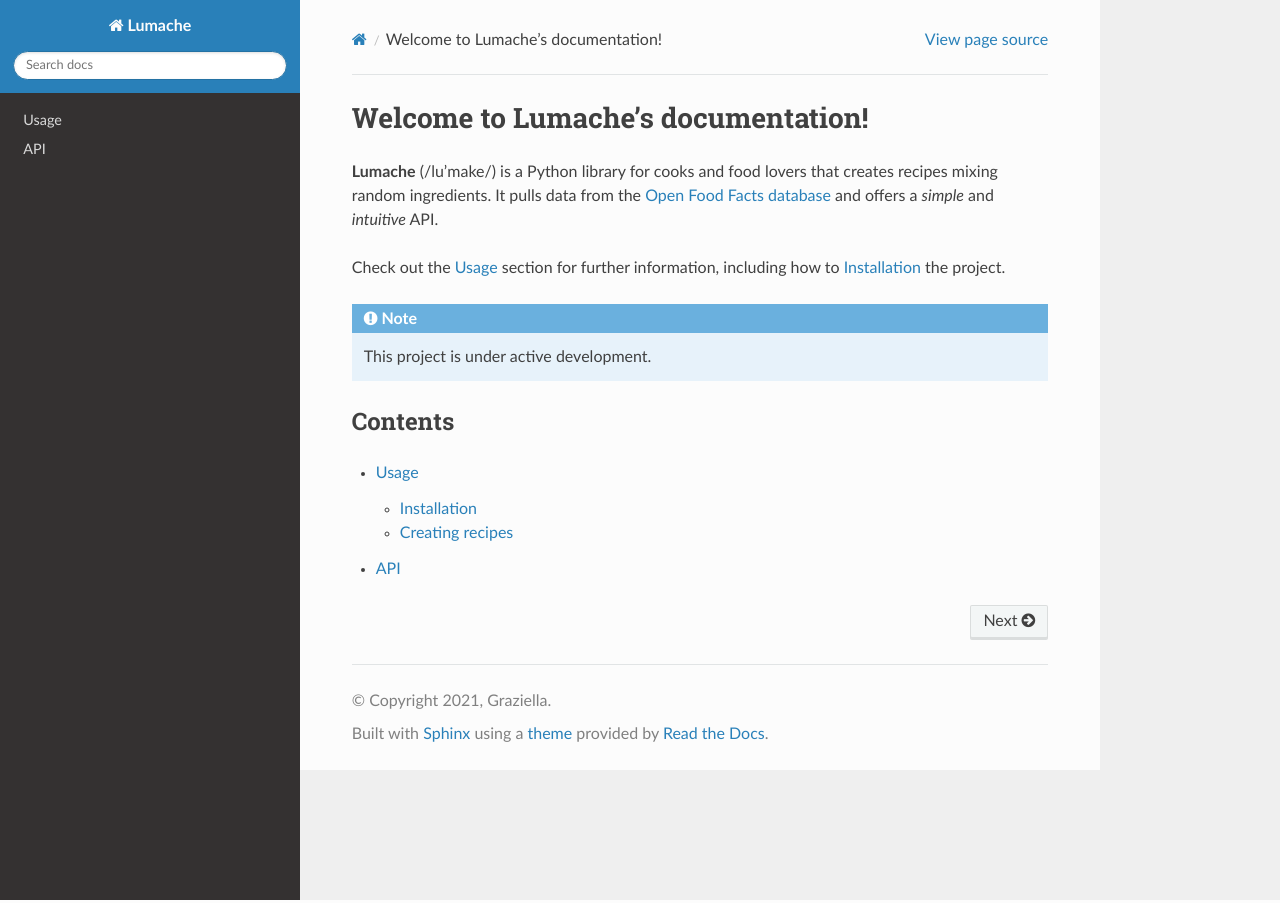
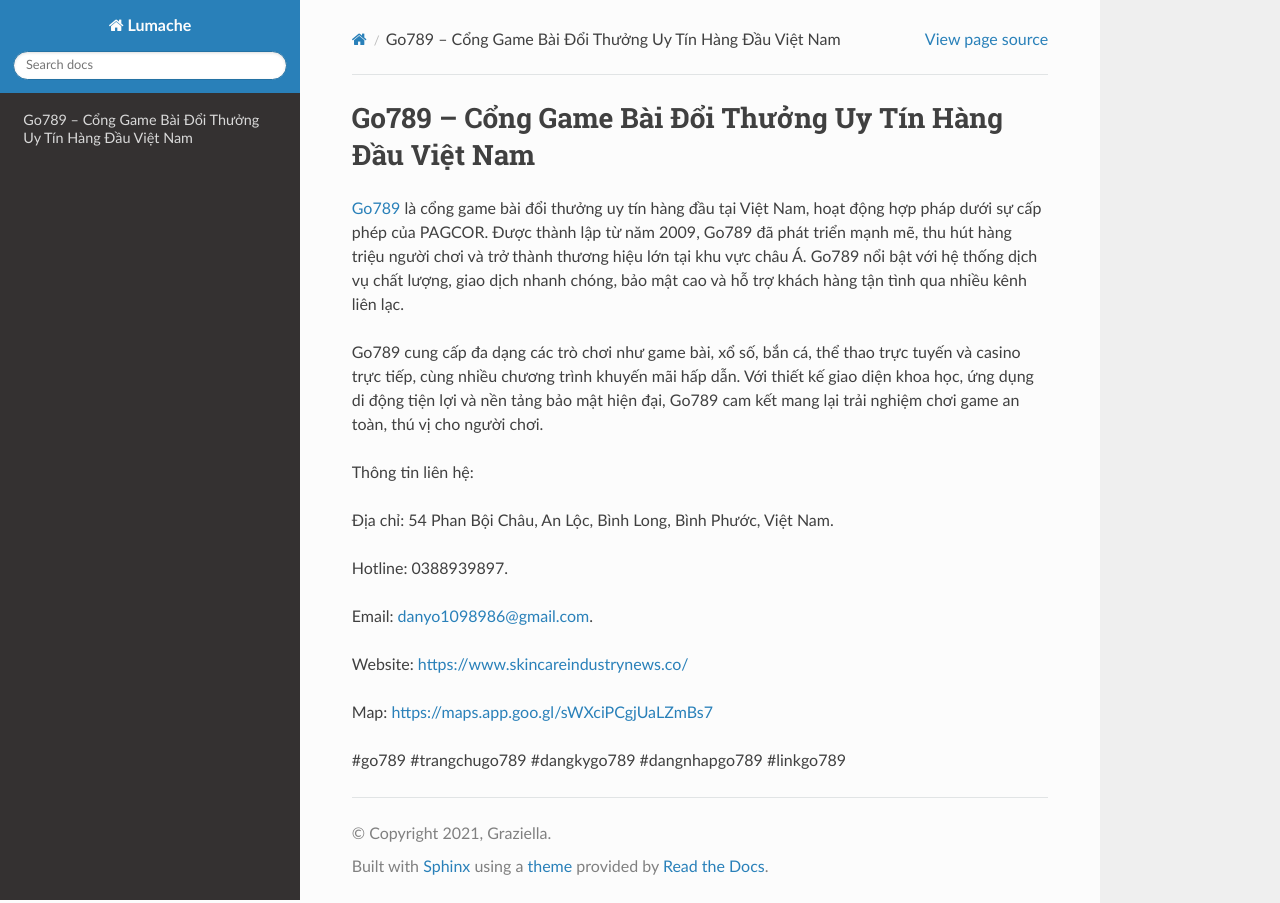
Before and after one commit to ojasvibalay/go789scom, a Sphinx documentation site: the page built from docs/source/index.rst, in a window 1280 px wide. Built offline with Sphinx 7.4.7 and the Read the Docs theme 3.1.0, drawn with Linux system fonts in a browser that asks for light colours.

Commit message:
Update index.rst

```diff
--- a/docs/source/index.rst
+++ b/docs/source/index.rst
@@ -1,22 +1,20 @@
-Welcome to Lumache's documentation!
+Go789 – Cổng Game Bài Đổi Thưởng Uy Tín Hàng Đầu Việt Nam
 ===================================
 
-**Lumache** (/lu'make/) is a Python library for cooks and food lovers
-that creates recipes mixing random ingredients.
-It pulls data from the `Open Food Facts database <https://world.openfoodfacts.org/>`_
-and offers a *simple* and *intuitive* API.
+`Go789 <https://www.skincareindustrynews.co/>`_ là cổng game bài đổi thưởng uy tín hàng đầu tại Việt Nam, hoạt động hợp pháp dưới sự cấp phép của PAGCOR. Được thành lập từ năm 2009, Go789 đã phát triển mạnh mẽ, thu hút hàng triệu người chơi và trở thành thương hiệu lớn tại khu vực châu Á. Go789 nổi bật với hệ thống dịch vụ chất lượng, giao dịch nhanh chóng, bảo mật cao và hỗ trợ khách hàng tận tình qua nhiều kênh liên lạc.
 
-Check out the :doc:`usage` section for further information, including
-how to :ref:`installation` the project.
+Go789 cung cấp đa dạng các trò chơi như game bài, xổ số, bắn cá, thể thao trực tuyến và casino trực tiếp, cùng nhiều chương trình khuyến mãi hấp dẫn. Với thiết kế giao diện khoa học, ứng dụng di động tiện lợi và nền tảng bảo mật hiện đại, Go789 cam kết mang lại trải nghiệm chơi game an toàn, thú vị cho người chơi.
 
-.. note::
+Thông tin liên hệ:
 
-   This project is under active development.
+Địa chỉ: 54 Phan Bội Châu, An Lộc, Bình Long, Bình Phước, Việt Nam.
 
-Contents
---------
+Hotline: 0388939897.
 
-.. toctree::
+Email: danyo1098986@gmail.com.
 
-   usage
-   api
+Website: https://www.skincareindustrynews.co/
+
+Map: https://maps.app.goo.gl/sWXciPCgjUaLZmBs7
+
+#go789 #trangchugo789 #dangkygo789 #dangnhapgo789 #linkgo789
```
